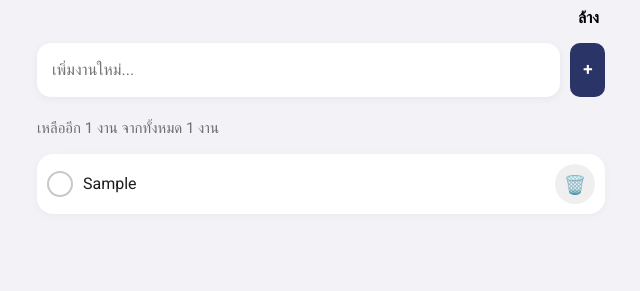
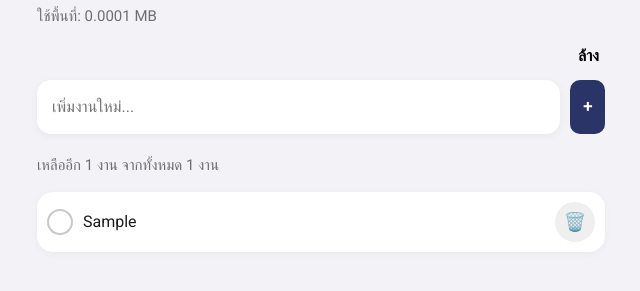
Before and after one commit to nay0anuwat/nay0anuwat.github.io, a plain HTML site: page index.html in a window 1280 px wide. Both pictures are taken after typing "Sample" into the empty fields and a click on the button "เพิ่มงาน". Shown: the part 61-352 px from the top of the page, without its empty margins (319-959 px from the left). Drawn offline with nearby package versions, Linux system fonts and the light colour scheme.

Commit message:
Update index.html

```diff
--- a/index.html
+++ b/index.html
@@ -214,7 +214,7 @@
         <header>
     <h2>กิจกรรม</h2>
     </header>
-
+  <div class="status" id="storage-info"></div>
 
     <div class="bottom-actions">
       <span></span>
@@ -324,6 +324,7 @@
 
           todoList.appendChild(item);
         });
+            updateStorageInfo();
       }
 
 
@@ -386,12 +387,31 @@
 
       saveTodos();
       renderTodos();
+      updateStorageInfo();
 
     });
+
+function updateStorageInfo() {
+  let totalBytes = 0;
+
+  for (let i = 0; i < localStorage.length; i++) {
+    const key = localStorage.key(i);
+    const value = localStorage.getItem(key);
+
+    totalBytes += (key.length + value.length) * 2;
+  }
+
+  const mb = totalBytes / (1024 * 1024);
+
+  document.getElementById("storage-info").textContent =
+    `ใช้พื้นที่: ${mb.toFixed(4)} MB`;
+}
 
 
     // เริ่มต้นแสดงข้อมูล
     renderTodos();
+    updateStorageInfo();
+
 
   </script>
 
```
